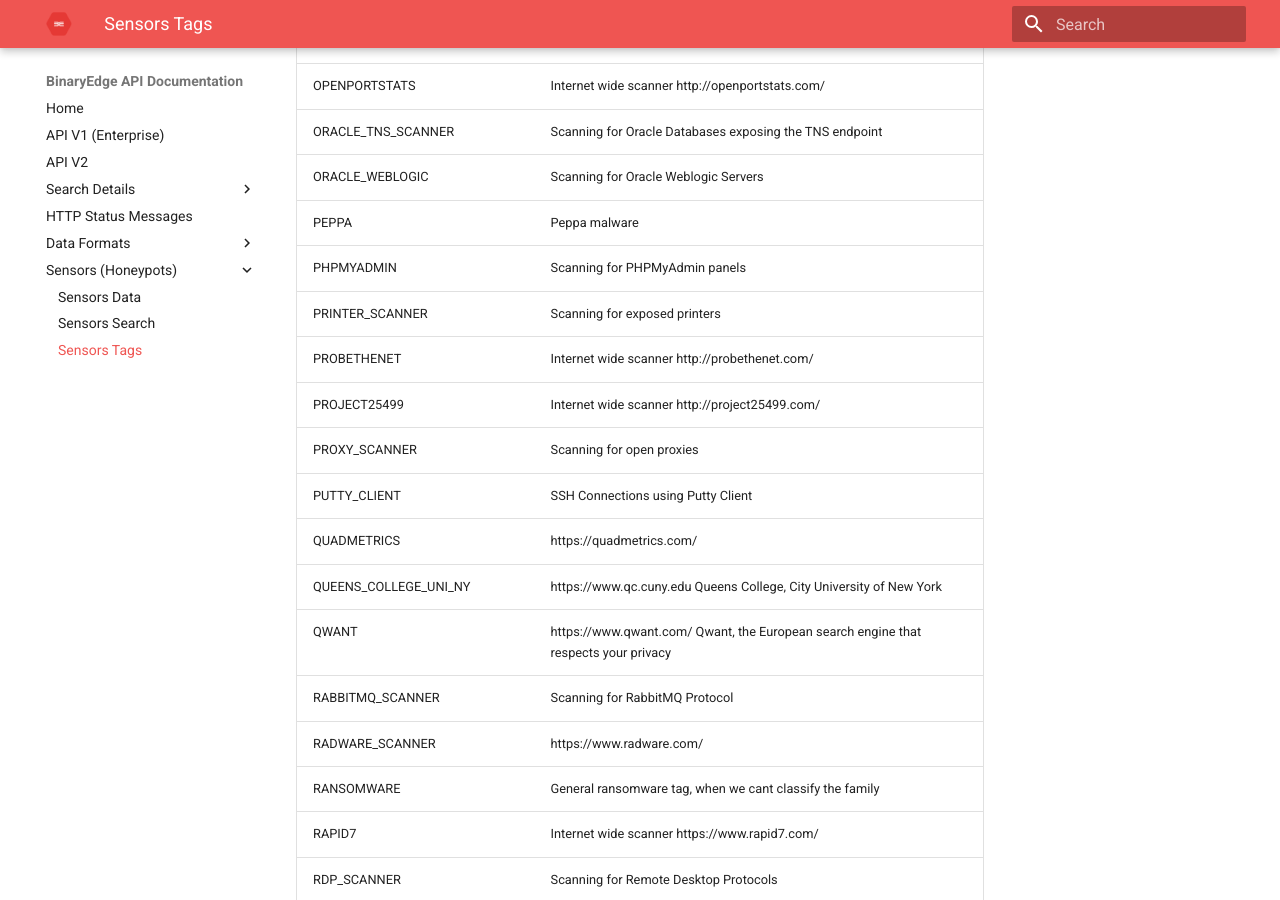
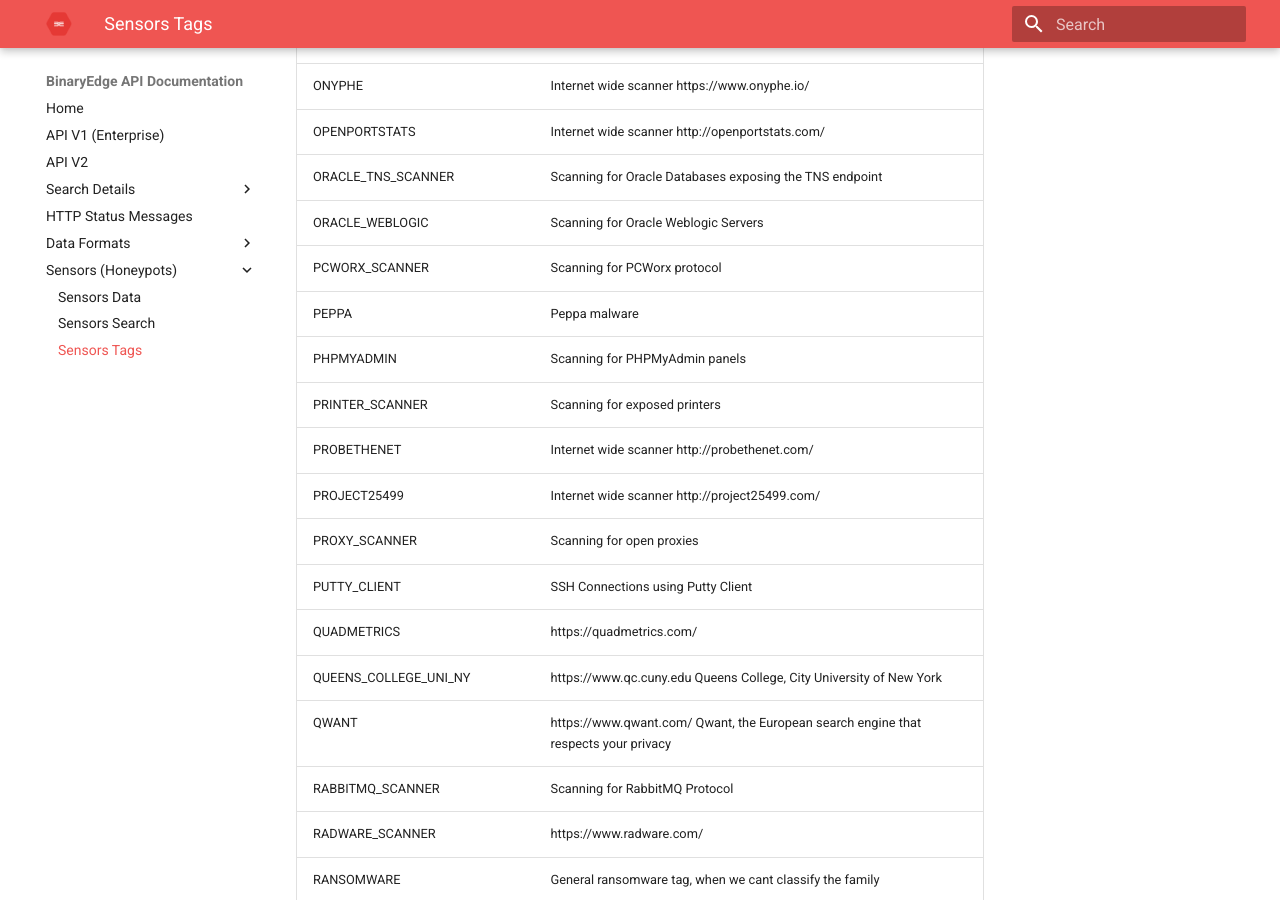
Before and after one commit to igama/docs.binaryedge.io, an MkDocs documentation site: the page built from docs/sensors-tags.md, in a window 1280 px wide and 900 px high, scrolled down 5443 px. Built offline with MkDocs 1.6.1 and Material for MkDocs 9.7.7, drawn with Linux system fonts in a browser that asks for light colours; some of the changed text lies outside the part shown.

Commit message:
added tags

```diff
--- a/docs/sensors-tags.md
+++ b/docs/sensors-tags.md
@@ -78,6 +78,7 @@
  | INTRINSEC | https://intrinsecsecurity.com/ |
  | IPFIRE_EXPLOIT | Scanning for IPFire router software exploits |
  | IPIP | https://en.ipip.net/ |
+ | IRC_SCANNER | Scanning for IRC servers |
  | IS_ARCHIVER | The Internet Archive https://archive.org/ |
  | JABBER_SCANNER | Scanning for the Jabber protocol |
  | JANUARY | January Malware https://bitninja.io/blog/2018/12/28/goodbye-peppa-hello-january?PageSpeed=noscript |
@@ -109,6 +110,7 @@
  | OPENPORTSTATS | Internet wide scanner http://openportstats.com/ |
  | ORACLE_TNS_SCANNER | Scanning for Oracle Databases exposing the TNS endpoint |
  | ORACLE_WEBLOGIC | Scanning for Oracle Weblogic Servers |
+ | PCWORX_SCANNER | Scanning for PCWorx protocol |
  | PEPPA | Peppa malware |
  | PHPMYADMIN | Scanning for PHPMyAdmin panels  |
  | PRINTER_SCANNER | Scanning for exposed printers |
```
